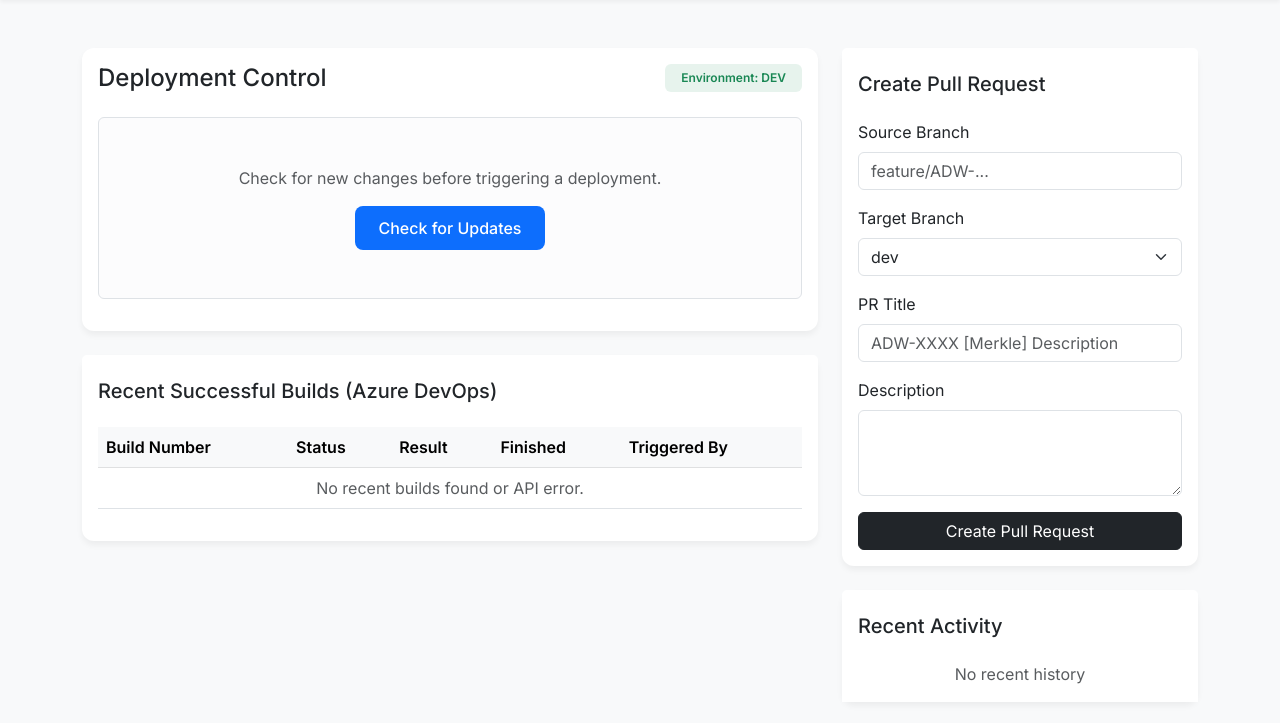
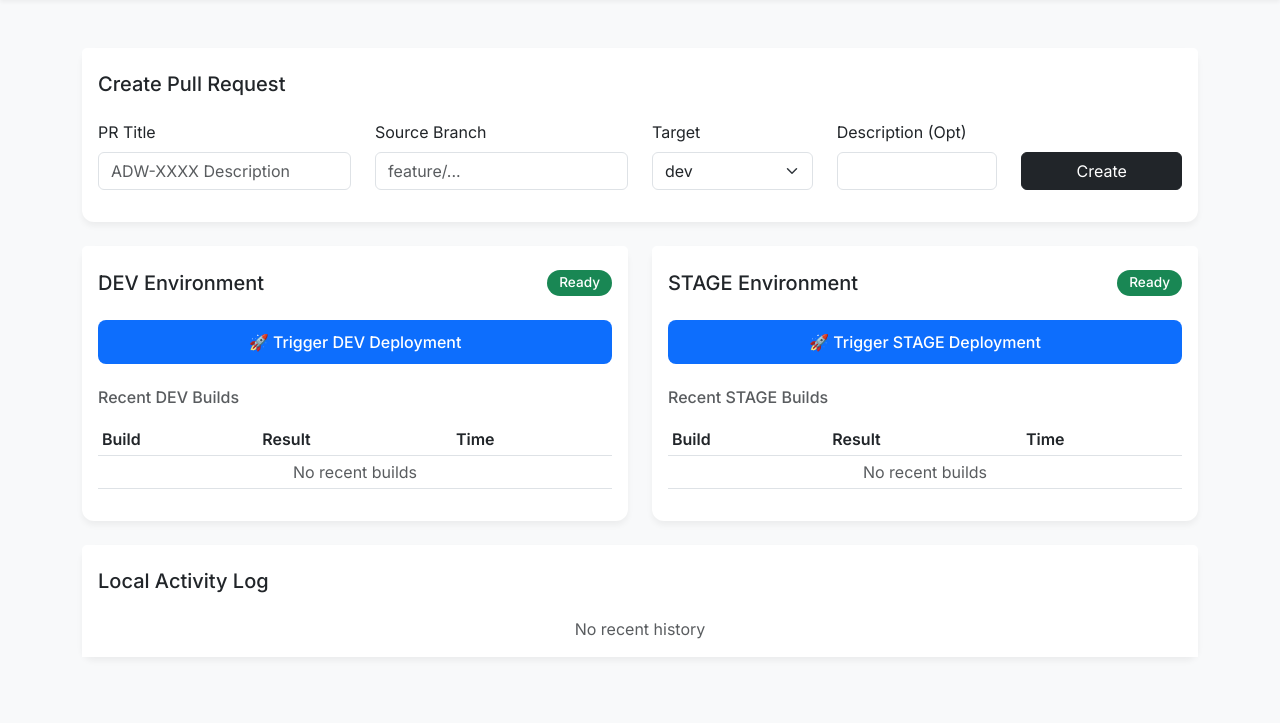
Before and after one commit to RohithV16/azure-deployment, a Flask app: page / in a window 1280 px wide. Shown: the part 56-779 px from the top of the page. Run offline with Flask 3, Linux system fonts and the light colour scheme; some libraries are stand-ins or nearby versions.

Commit message:
added some more

```diff
--- a/deployment_dev.py
+++ b/deployment_dev.py
@@ -179,14 +179,14 @@ def get_last_build_info(definition_id=None, include_in_progress=False):
 
     return None
 
-def get_recent_successful_builds(limit=10):
+def get_recent_successful_builds(limit=10, definition_id=None):
     """Get the last N successful builds from Azure DevOps"""
     headers = get_azure_devops_headers()
     if not headers:
         return []
 
-    # DEV pipeline
-    def_id = BUILD_DEFINITION_ID
+    # Use provided definition_id or default
+    def_id = definition_id or BUILD_DEFINITION_ID
     builds_url = f"{ORG_URL}/{PROJECT}/_apis/build/builds?definitions={def_id}&api-version=7.0&$top=200"
 
     recent_builds = []
--- a/docker-compose.yml
+++ b/docker-compose.yml
@@ -1,5 +1,3 @@
-version: '3.8'
-
 services:
   deployment-dashboard:
     build: .
--- a/webapp/app.py
+++ b/webapp/app.py
@@ -9,8 +9,15 @@ current_dir = os.path.dirname(os.path.abspath(__file__))
 parent_dir = os.path.dirname(current_dir)
 sys.path.append(parent_dir)
 
-# Import the deployment script as a module
+# Import the deployment scripts as modules
 import deployment_dev
+import deployment_stage
+from deployment_dev import get_last_build_info as get_build_info_dev
+from deployment_stage import get_last_build_info as get_build_info_stage
+
+# Deployment Configurations
+DEV_DEF_ID = deployment_dev.BUILD_DEFINITION_ID
+STAGE_DEF_ID = deployment_stage.BUILD_DEFINITION_ID
 
 from webapp.models import db, DeploymentLog
 
@@ -58,14 +65,46 @@ def dashboard():
     # Get local logs
     logs = DeploymentLog.query.order_by(DeploymentLog.timestamp.desc()).limit(10).all()
 
-    # Get Azure DevOps builds
-    azure_builds = []
+    # Get Azure DevOps builds for DEV
+    dev_builds = []
+    dev_running = False
     try:
-        azure_builds = deployment_dev.get_recent_successful_builds(limit=10)
+        # Fetch status including in-progress
+        latest_dev = get_build_info_dev(DEV_DEF_ID, include_in_progress=True)
+        if latest_dev and latest_dev.get('status') == 'inProgress':
+            dev_running = True
+
+        # Get history (limit 5)
+        dev_builds = deployment_dev.get_recent_successful_builds(limit=5)
     except Exception as e:
-        logger.error(f"Error fetching Azure builds: {e}")
+        logger.error(f"Error fetching DEV builds: {e}")
 
-    return render_template('dashboard.html', logs=logs, azure_builds=azure_builds, current_user=current_user)
+    # Get Azure DevOps builds for STAGE
+    stage_builds = []
+    stage_running = False
+    try:
+        # Fetch status including in-progress
+        latest_stage = get_build_info_stage(STAGE_DEF_ID, include_in_progress=True)
+        if latest_stage and latest_stage.get('status') == 'inProgress':
+             stage_running = True
+
+        # Get history (limit 5) - we use dev's function as it is generic enough or identical
+        stage_builds = deployment_dev.get_recent_successful_builds(limit=5, definition_id=STAGE_DEF_ID)
+        # Note: Need to verify if get_recent_successful_builds supports definition_id.
+        # Checking implementation of get_recent_successful_builds...
+        # It does NOT support definition_id in current implementation, need to update it or use get_last_build_info loop.
+        # Let's rely on get_last_build_info for single status for now and maybe update the list logic later.
+        # Actually, let's fix the call. We need a way to get history for STAGE.
+    except Exception as e:
+        logger.error(f"Error fetching STAGE builds: {e}")
+
+    return render_template('dashboard.html',
+                           logs=logs,
+                           dev_builds=dev_builds,
+                           stage_builds=stage_builds,
+                           dev_running=dev_running,
+                           stage_running=stage_running,
+                           current_user=current_user)
 
 @app.route('/check', methods=['POST'])
 def check_deployment():
--- a/webapp/templates/dashboard.html
+++ b/webapp/templates/dashboard.html
@@ -1,81 +1,97 @@
 {% extends "base.html" %}
 
 {% block content %}
-<div class="row">
-    <div class="col-md-8">
-        <div class="card mb-4">
+<div class="row mb-4">
+    <!-- Create Pull Request Card -->
+    <div class="col-12">
+        <div class="card">
+            <div class="card-header bg-white pt-4 border-bottom-0">
+                <h5 class="mb-0">Create Pull Request</h5>
+            </div>
             <div class="card-body">
-                <div class="d-flex justify-content-between align-items-center mb-4">
-                    <h4 class="card-title mb-0">Deployment Control</h4>
-                    <span class="badge bg-success bg-opacity-10 text-success px-3 py-2">Environment: DEV</span>
+                <form action="{{ url_for('create_pr_route') }}" method="POST" class="row align-items-end">
+                    <div class="col-md-3 mb-3">
+                        <label for="title" class="form-label">PR Title</label>
+                        <input type="text" class="form-control" id="title" name="title"
+                            placeholder="ADW-XXXX Description" required>
                     </div>
-
-                <div id="status-section" class="alert alert-light border text-center py-5">
-                    <p class="mb-3 text-muted">Check for new changes before triggering a deployment.</p>
-                    <button id="check-btn" class="btn btn-primary">
-                        <span id="spinner" class="spinner-border spinner-border-sm d-none" role="status"
-                            aria-hidden="true"></span>
-                        Check for Updates
-                    </button>
-                    <div id="status-result" class="mt-4 d-none text-start">
-                        <!-- Result injected here -->
+                    <div class="col-md-3 mb-3">
+                        <label for="source_branch" class="form-label">Source Branch</label>
+                        <input type="text" class="form-control" id="source_branch" name="source_branch"
+                            placeholder="feature/..." required>
                     </div>
+                    <div class="col-md-2 mb-3">
+                        <label for="target_branch" class="form-label">Target</label>
+                        <select class="form-select" id="target_branch" name="target_branch">
+                            <option value="dev" selected>dev</option>
+                            <option value="master">master</option>
+                        </select>
                     </div>
-
-                <div id="deployment-confirm" class="d-none mt-4">
-                    <div class="alert alert-warning border-warning">
-                        <h5>Ready to Deploy?</h5>
-                        <p>You are about to trigger a deployment for the changes listed above.</p>
-                        <form action="{{ url_for('trigger_deployment') }}" method="POST">
-                            <button type="submit" class="btn btn-warning text-dark fw-bold">🚀 Trigger Deployment
-                                Now</button>
+                    <div class="col-md-2 mb-3">
+                        <label for="description" class="form-label">Description (Opt)</label>
+                        <input type="text" class="form-control" id="description" name="description">
+                    </div>
+                    <div class="col-md-2 mb-3">
+                        <button type="submit" class="btn btn-dark w-100">Create</button>
+                    </div>
                 </form>
             </div>
         </div>
     </div>
 </div>
-        <div class="card mb-4">
-            <div class="card-header bg-white pt-4 border-bottom-0">
-                <h5 class="mb-0">Recent Successful Builds (Azure DevOps)</h5>
+
+<!-- Environments Row -->
+<div class="row mb-4">
+    <!-- DEV Environment -->
+    <div class="col-md-6">
+        <div class="card h-100">
+            <div class="card-header bg-white pt-4 border-bottom-0 d-flex justify-content-between align-items-center">
+                <h5 class="mb-0">DEV Environment</h5>
+                {% if dev_running %}
+                <span class="badge bg-warning text-dark status-badge">⚠️ Deployment In Progress</span>
+                {% else %}
+                <span class="badge bg-success status-badge">Ready</span>
+                {% endif %}
             </div>
             <div class="card-body">
+                <div class="d-grid gap-2 mb-4">
+                    <form action="{{ url_for('trigger_deployment') }}" method="POST">
+                        <button type="submit" class="btn btn-primary w-100" {% if dev_running %}disabled{% endif %}>
+                            {% if dev_running %}🚀 Deployment Running...{% else %}🚀 Trigger DEV Deployment{% endif %}
+                        </button>
+                    </form>
+                </div>
+
+                <h6 class="text-muted mb-3">Recent DEV Builds</h6>
                 <div class="table-responsive">
-                    <table class="table table-hover align-middle">
-                        <thead class="table-light">
+                    <table class="table table-hover table-sm">
+                        <thead>
                             <tr>
-                                <th>Build Number</th>
-                                <th>Status</th>
+                                <th>Build</th>
                                 <th>Result</th>
-                                <th>Finished</th>
-                                <th>Triggered By</th>
+                                <th>Time</th>
                             </tr>
                         </thead>
                         <tbody>
-                            {% for build in azure_builds %}
+                            {% if dev_builds %}
+                            {% for build in dev_builds %}
                             <tr>
+                                <td>#{{ build.build_number }}</td>
                                 <td>
-                                    <span class="fw-medium">{{ build.build_number }}</span>
-                                    <br>
-                                    <small class="text-muted">Source: {{ build.source_version[:8] }}</small>
+                                    <span
+                                        class="badge {% if build.result == 'succeeded' or build.result == 'partiallySucceeded' %}bg-success{% elif build.result == 'failed' %}bg-danger{% else %}bg-secondary{% endif %}">
+                                        {% if build.result == 'partiallySucceeded' %}succeeded{% else %}{{ build.result
+                                        }}{% endif %}
+                                    </span>
                                 </td>
-                                <td>{{ build.status }}</td>
-                                <td>
-                                    {% if build.result == 'succeeded' %}
-                                    <span class="badge bg-success">Succeeded</span>
-                                    {% elif build.result == 'partiallySucceeded' %}
-                                    <span class="badge bg-warning text-dark">Partial</span>
-                                    {% else %}
-                                    <span class="badge bg-secondary">{{ build.result }}</span>
-                                    {% endif %}
-                                </td>
-                                <td>{{ build.finish_time[:16].replace('T', ' ') if build.finish_time else 'N/A' }}</td>
-                                <td><small>{{ build.requested_for }}</small></td>
+                                <td class="small text-muted">{{ build.finish_time.split('T')[0] }}</td>
                             </tr>
+                            {% endfor %}
                             {% else %}
                             <tr>
-                                <td colspan="5" class="text-center text-muted">No recent builds found or API error.</td>
+                                <td colspan="3" class="text-center text-muted">No recent builds</td>
                             </tr>
-                            {% endfor %}
+                            {% endif %}
                         </tbody>
                     </table>
                 </div>
@@ -83,43 +99,71 @@
         </div>
     </div>
 
-    <div class="col-md-4">
-        <div class="card mb-4">
-            <div class="card-header bg-white pt-4 border-bottom-0">
-                <h5 class="mb-0">Create Pull Request</h5>
+    <!-- STAGE Environment -->
+    <div class="col-md-6">
+        <div class="card h-100">
+            <div class="card-header bg-white pt-4 border-bottom-0 d-flex justify-content-between align-items-center">
+                <h5 class="mb-0">STAGE Environment</h5>
+                {% if stage_running %}
+                <span class="badge bg-warning text-dark status-badge">⚠️ Deployment In Progress</span>
+                {% else %}
+                <span class="badge bg-success status-badge">Ready</span>
+                {% endif %}
             </div>
             <div class="card-body">
-                <form action="{{ url_for('create_pr_route') }}" method="POST">
-                    <div class="mb-3">
-                        <label for="source_branch" class="form-label">Source Branch</label>
-                        <input type="text" class="form-control" id="source_branch" name="source_branch"
-                            placeholder="feature/ADW-..." required>
+                <div class="d-grid gap-2 mb-4">
+                    <button onclick="triggerStage()" class="btn btn-primary w-100" {% if stage_running %}disabled{%
+                        endif %}>
+                        {% if stage_running %}🚀 Deployment Running...{% else %}🚀 Trigger STAGE Deployment{% endif %}
+                    </button>
                 </div>
-                    <div class="mb-3">
-                        <label for="target_branch" class="form-label">Target Branch</label>
-                        <select class="form-select" id="target_branch" name="target_branch">
-                            <option value="dev" selected>dev</option>
-                            <option value="master">master</option>
-                        </select>
+
+                <h6 class="text-muted mb-3">Recent STAGE Builds</h6>
+                <div class="table-responsive">
+                    <table class="table table-hover table-sm">
+                        <thead>
+                            <tr>
+                                <th>Build</th>
+                                <th>Result</th>
+                                <th>Time</th>
+                            </tr>
+                        </thead>
+                        <tbody>
+                            {% if stage_builds %}
+                            {% for build in stage_builds %}
+                            <tr>
+                                <td>#{{ build.build_number }}</td>
+                                <td>
+                                    <span
+                                        class="badge {% if build.result == 'succeeded' or build.result == 'partiallySucceeded' %}bg-success{% elif build.result == 'failed' %}bg-danger{% else %}bg-secondary{% endif %}">
+                                        {% if build.result == 'partiallySucceeded' %}succeeded{% else %}{{ build.result
+                                        }}{% endif %}
+                                    </span>
+                                </td>
+                                <td class="small text-muted">{{ build.finish_time.split('T')[0] }}</td>
+                            </tr>
+                            {% endfor %}
+                            {% else %}
+                            <tr>
+                                <td colspan="3" class="text-center text-muted">No recent builds</td>
+                            </tr>
+                            {% endif %}
+                        </tbody>
+                    </table>
                 </div>
-                    <div class="mb-3">
-                        <label for="title" class="form-label">PR Title</label>
-                        <input type="text" class="form-control" id="title" name="title"
-                            placeholder="ADW-XXXX [Merkle] Description" required>
             </div>
-                    <div class="mb-3">
-                        <label for="description" class="form-label">Description</label>
-                        <textarea class="form-control" id="description" name="description" rows="3"></textarea>
         </div>
-                    <button type="submit" class="btn btn-dark w-100">Create Pull Request</button>
-                </form>
     </div>
 </div>
 
+<!-- Local Logs (Keeping for history) -->
+<div class="row">
+    <div class="col-12">
         <div class="card">
             <div class="card-header bg-white border-bottom-0 pt-4">
-                <h5 class="mb-0">Recent Activity</h5>
+                <h5 class="mb-0">Local Activity Log</h5>
             </div>
+
             <div class="card-body p-0">
                 <ul class="list-group list-group-flush">
                     {% for log in logs %}
@@ -201,5 +245,38 @@
                 resultDiv.innerHTML = `<div class="text-danger">Network Error: ${error}</div>`;
             });
     });
+
+    function triggerStage() {
+        if (!confirm('Are you sure you want to trigger STAGE deployment?')) return;
+
+        const btn = event.target;
+        const originalText = btn.innerHTML;
+        btn.disabled = true;
+        btn.innerHTML = '🚀 Starting...';
+
+        fetch('/stage', {
+            method: 'POST',
+            headers: {
+                'Content-Type': 'application/json'
+            }
+        })
+            .then(response => response.json())
+            .then(data => {
+                if (data.status === 'success') {
+                    // Reload to show running status
+                    window.location.reload();
+                } else {
+                    alert('Error: ' + data.message);
+                    btn.disabled = false;
+                    btn.innerHTML = originalText;
+                }
+            })
+            .catch(error => {
+                console.error('Error:', error);
+                alert('An error occurred');
+                btn.disabled = false;
+                btn.innerHTML = originalText;
+            });
+    }
 </script>
 {% endblock %}
```
Also changed, not shown: 1 other file. Lines whose indentation alone changed are shown as unchanged.
